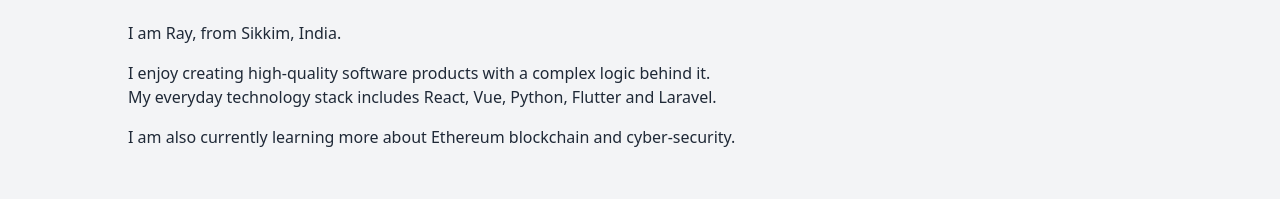
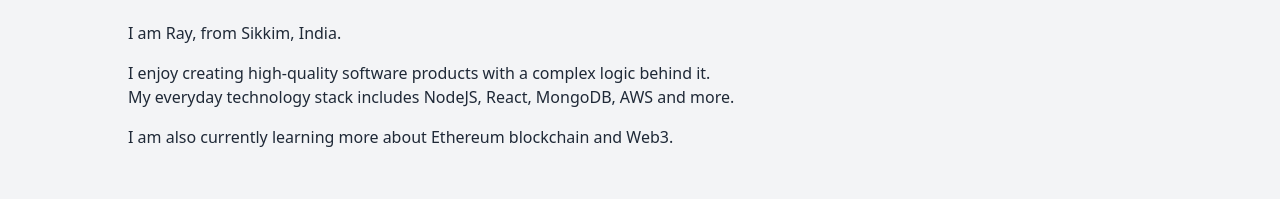
Before and after one commit to raynirola/portfolio, a Next.js app: page / in a window 1280 px wide. Shown: the part 653-852 px from the top of the page. Built offline with nearby package versions, Linux system fonts and the light colour scheme; no server answers.

Commit message:
Update introduction section

```diff
--- a/pages/index.tsx
+++ b/pages/index.tsx
@@ -8,19 +8,15 @@ const Home: NextPage = () => {
     <BaseLayout>
       <Intro className="mx-auto mt-12 max-w-3xl px-4 sm:px-6 lg:max-w-4xl lg:px-0 xl:max-w-5xl" />
 
-      <Section
-        title="Introduction"
-        className="mx-auto mt-20 max-w-3xl px-4 sm:px-6 lg:max-w-4xl lg:px-0 xl:max-w-5xl">
-        <h1 className="mb-4 text-base text-gray-800 dark:text-slate-400">
-          I am Ray, from Sikkim, India.
-        </h1>
+      <Section title="Introduction" className="mx-auto mt-20 max-w-3xl px-4 sm:px-6 lg:max-w-4xl lg:px-0 xl:max-w-5xl">
+        <h1 className="mb-4 text-base text-gray-800 dark:text-slate-400">I am Ray, from Sikkim, India.</h1>
         <p className="mb-4 text-base text-gray-800 dark:text-slate-400">
           I enjoy creating high-quality software products with a complex logic behind it.
           <br />
-          My everyday technology stack includes React, Vue, Python, Flutter and Laravel.
+          My everyday technology stack includes NodeJS, React, MongoDB, AWS and more.
         </p>
         <p className="text-base text-gray-800 dark:text-slate-400">
-          I am also currently learning more about Ethereum blockchain and cyber-security.
+          I am also currently learning more about Ethereum blockchain and Web3.
         </p>
       </Section>
 
@@ -29,8 +25,8 @@ const Home: NextPage = () => {
         title="Projects"
         description={
           <span>
-            Here are some of my most favourite projects that I enjoyed coding and designing from
-            scratch, both with a team and alone. Checkout my{' '}
+            Here are some of my most favourite projects that I enjoyed coding and designing from scratch, both with a
+            team and alone. Checkout my{' '}
             <a
               target="_blank"
               rel="noreferrer nofollow noopener"
```
